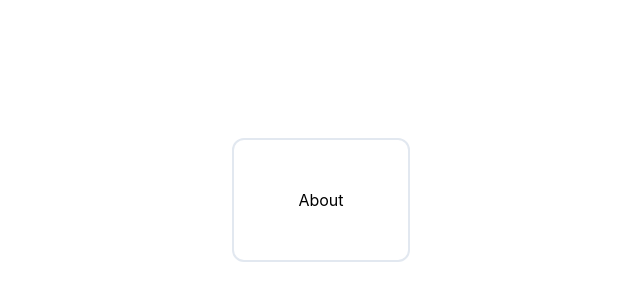
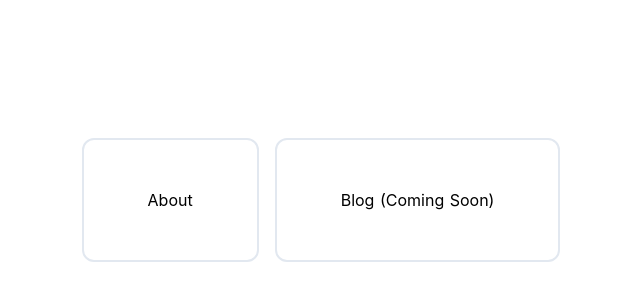
Before and after one commit to brunocalogero/blog, a Nuxt app: page / in a window 1280 px wide. Shown: the part 200-500 px from the top of the page, without its empty margins (319-959 px from the left). Built offline with nearby package versions, Linux system fonts and the light colour scheme.

Commit message:
add coming soon card

```diff
--- a/pages/index.vue
+++ b/pages/index.vue
@@ -13,7 +13,7 @@ export default {
     menuItems: [
       {name: 'About'},
       // {name: 'Stuff'},
-      // {name: 'Blog'},
+      {name: 'Blog (Coming Soon)'},
     ]
 
   })
```
